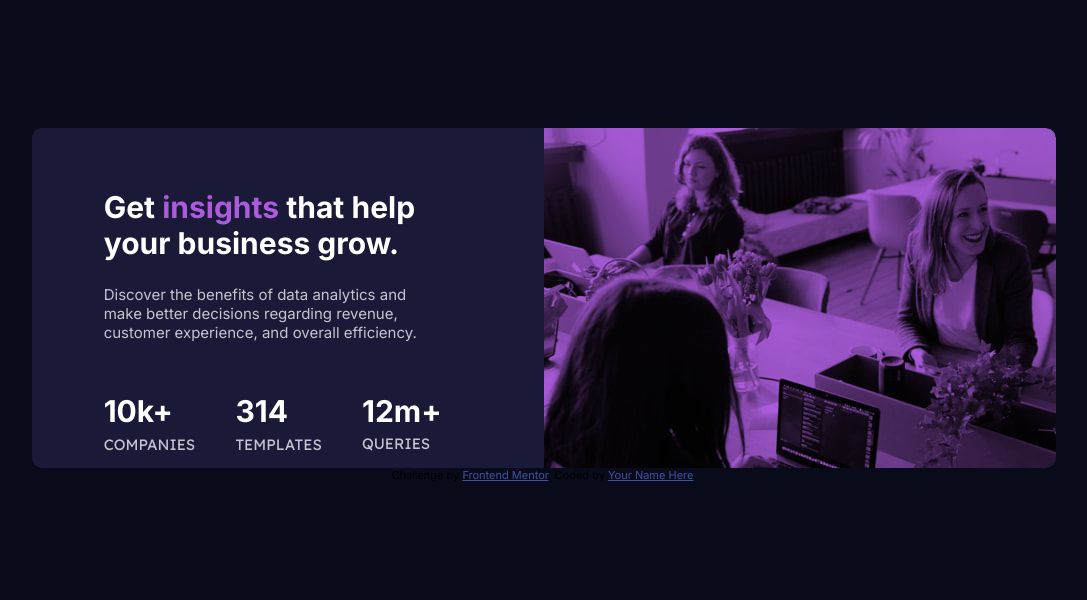
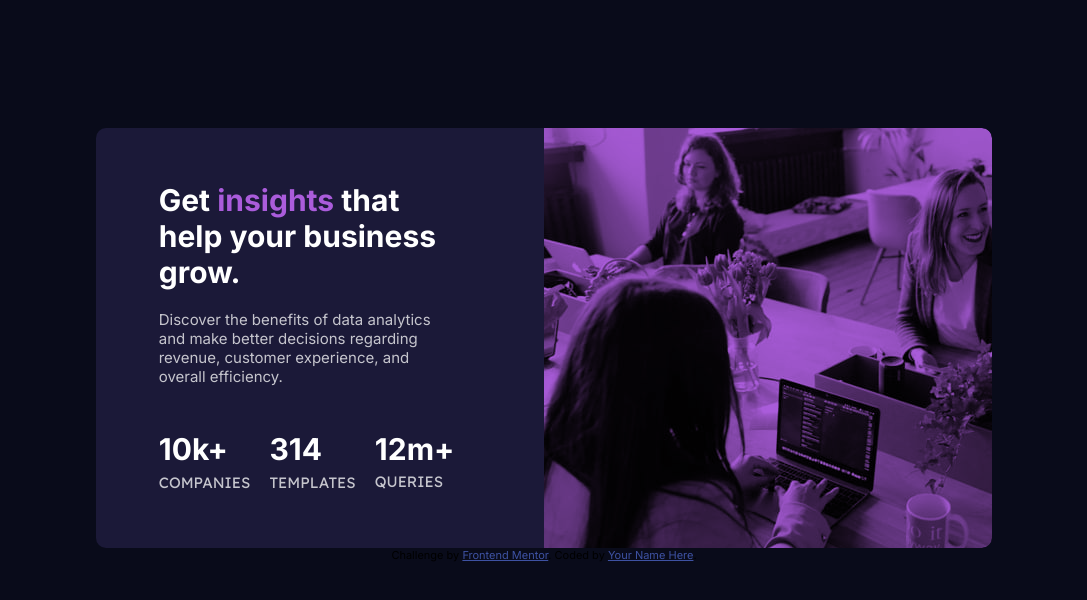
Before and after one commit to koreynichols/stats-preview-card, a plain HTML site: page index.html in a window 1280 px wide. Shown: the whole page, without its empty margins (96-1183 px from the left). Drawn offline with Linux system fonts and the light colour scheme.

Commit message:
fixed sizing of container

```diff
--- a/style.css
+++ b/style.css
@@ -53,10 +53,10 @@ h1 {
 }
 
 .container{
-    width: 80%;
+    width: 70%;
     margin: 0 auto;
     display: flex;
-    max-height: 25em;
+    height: 28em;
     border-radius: 10px;
     overflow: hidden;
 }
```
